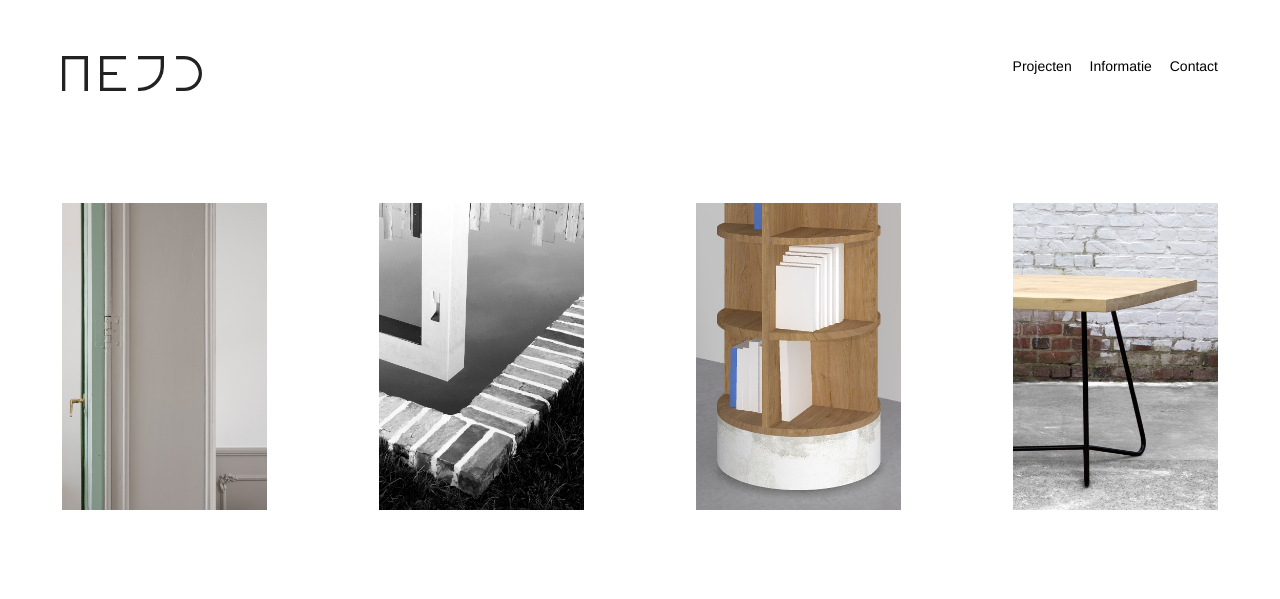
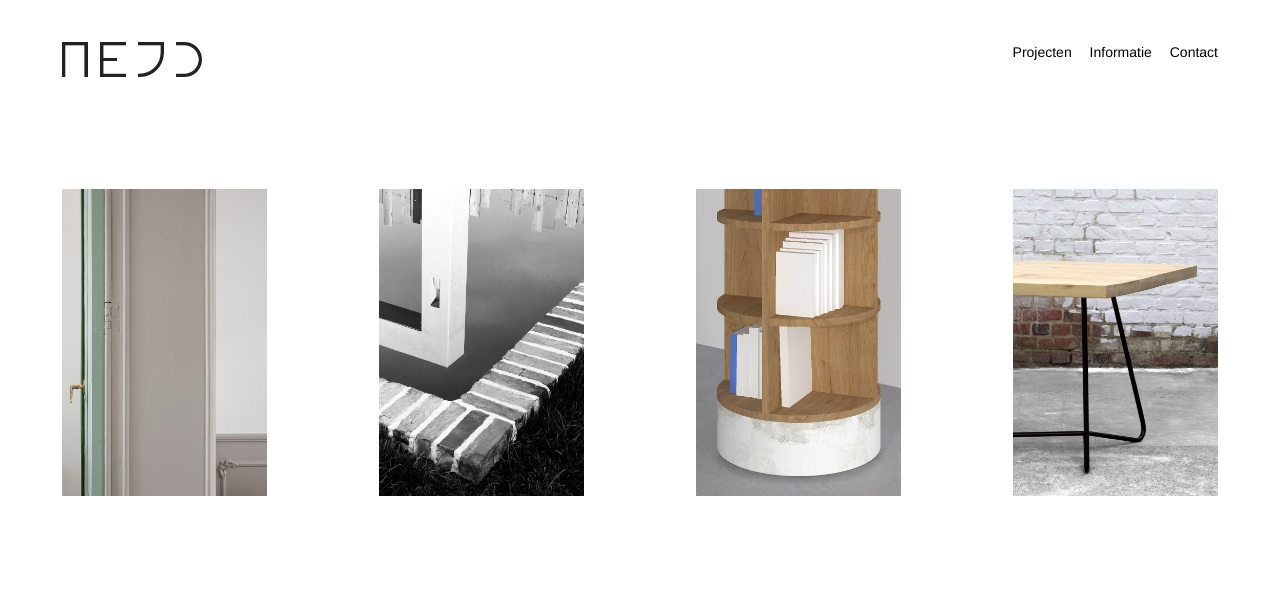
Before and after one commit to BRUL/NEJD-online, a plain HTML site: page index.html in a window 1280 px wide. Drawn offline with Linux system fonts and the light colour scheme.

Commit message:
margins and paddings
marge boven header verkleind.
issue #3 opgelost.

```diff
--- a/css/main.css
+++ b/css/main.css
@@ -1,6 +1,7 @@
 .container-fluid {
   padding-left: 1.5em;
   padding-right: 1.5em;
+  padding-bottom: 5em;
 }
 
 a {
@@ -8,7 +9,7 @@ a {
 }
 
 .header, .content {
-  padding: 4em 4em 4em;
+  padding: 3em 4em 4em;
 }
 
 .logo {
@@ -60,6 +61,7 @@ a {
 }
 .carousel .item p {
   text-align: center;
+  margin-top: 1em;
 }
 
 address.col-sm-6 {
```
